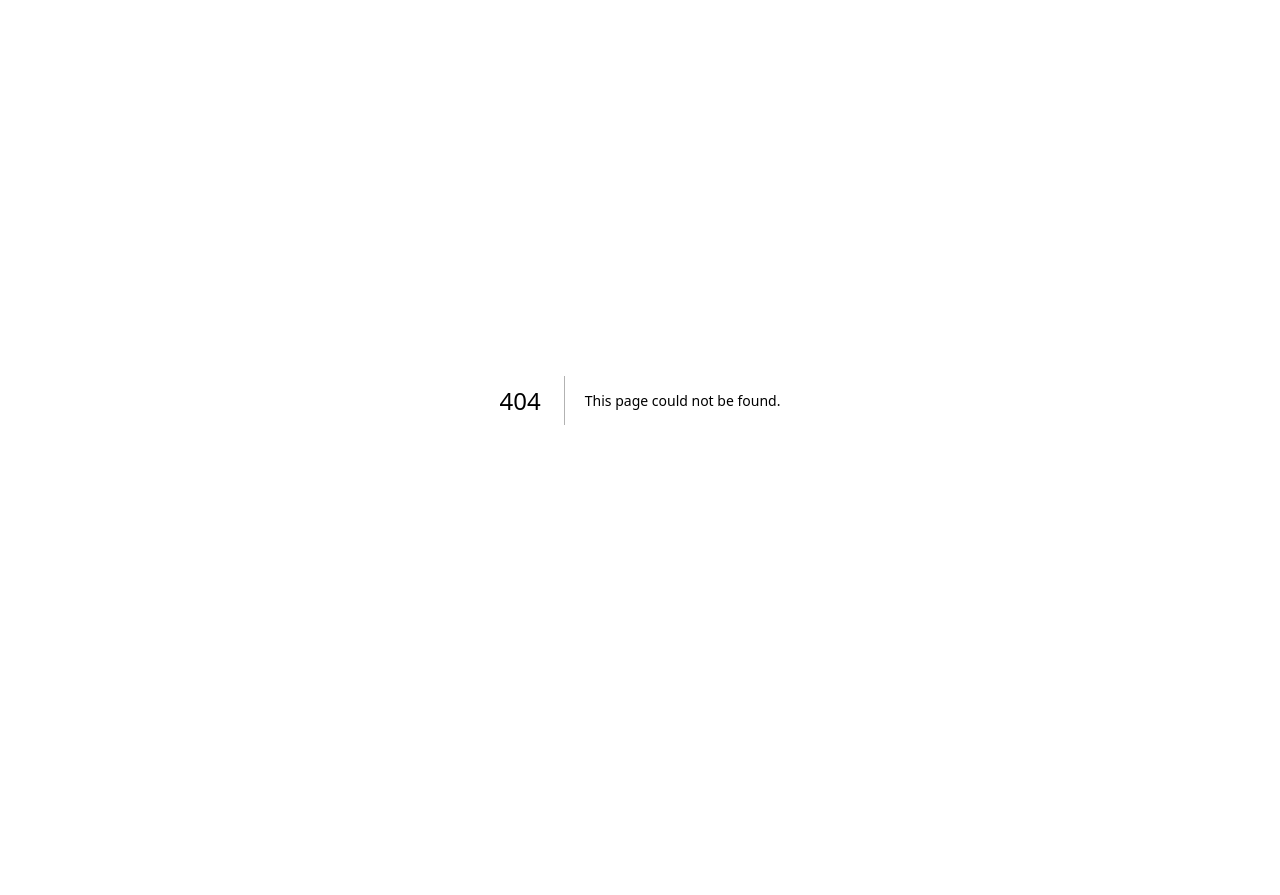
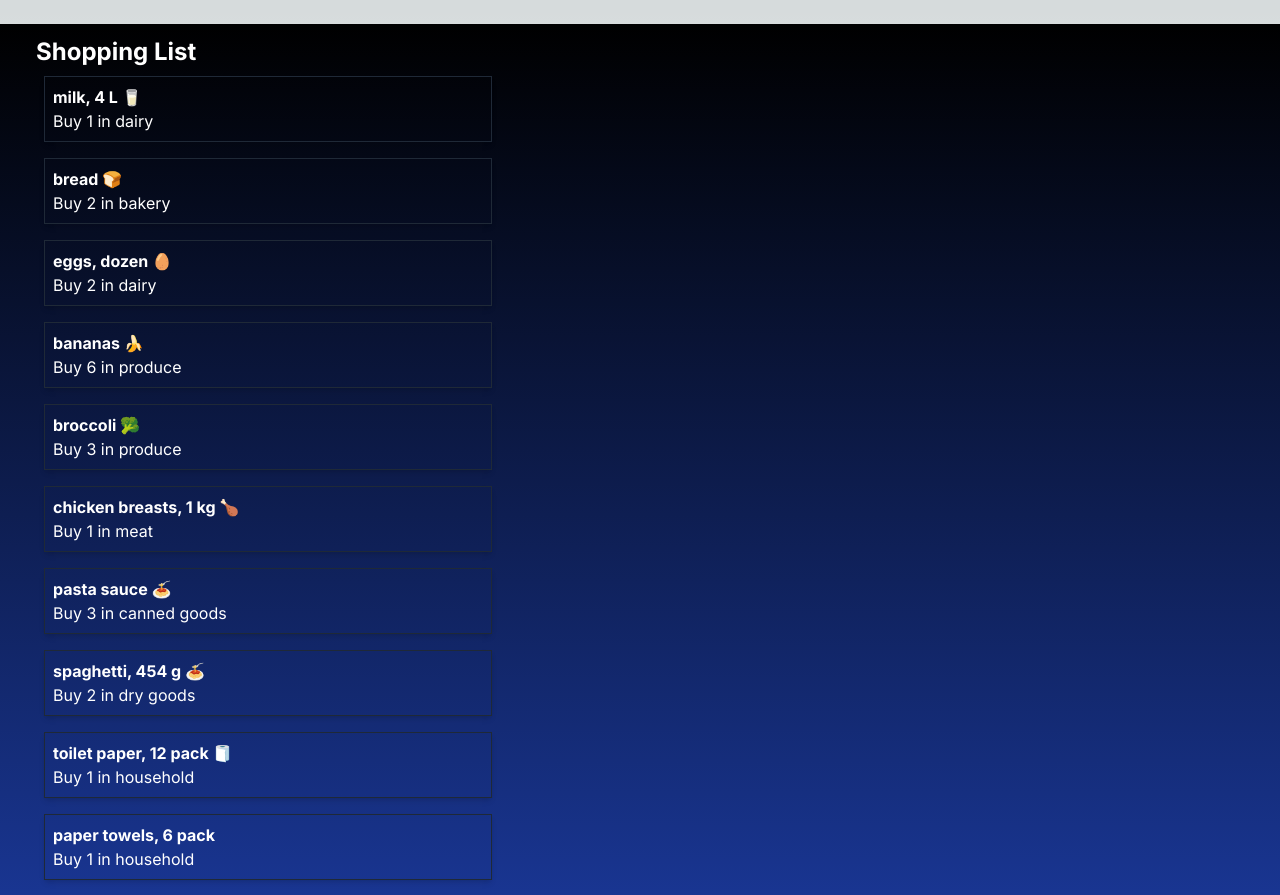
Before and after one commit to AsenaiShiberim/cprg306-assignments, a Next.js app: page /week-3 in a window 1280 px wide. Before the commit this address had no page. Shown: the top 895 px of the page. Before the commit the page ends 800 px from the top, so only its background shows below. Built offline with nearby package versions, Linux system fonts and the light colour scheme.

Commit message:
Week 3
Creating a shopping list

```diff
--- a/app/page.js
+++ b/app/page.js
@@ -1,11 +1,18 @@
 import Link from "next/link";
 export default function Page() {
   return (
-    <main>
+    <main className="b h-screen bg-black text-white">
       <h1>CPRG 306: Web Development 2 - Assignments</h1>
       <ul>
-        <li>
+        <li className="m-6 text-white ">
             <Link href="week-2">Week 2 Assignments</Link>
+            <div>
+              <ul>
+                <li>
+                <Link href="week-3">Week 3 Assignments</Link>
+                </li>
+              </ul>
+            </div>
         </li>
       </ul>
     </main>
--- /dev/null
+++ b/app/week-3/item-list.js
@@ -0,0 +1,94 @@
+import Item from "./item";
+export default function ItemList(){
+    const item1 = {
+        name: "milk, 4 L 🥛",
+        quantity: 1,
+        category: "dairy",
+      };
+
+      const item2 = {
+        name: "bread 🍞",
+        quantity: 2,
+        category: "bakery",
+      };
+
+      const item3 = {
+        name: "eggs, dozen 🥚",
+        quantity: 2,
+        category: "dairy",
+      };
+
+      const item4 = {
+        name: "bananas 🍌",
+        quantity: 6,
+        category: "produce",
+      };
+
+      const item5 = {
+        name: "broccoli 🥦",
+        quantity: 3,
+        category: "produce",
+      };
+
+      const item6 = {
+        name: "chicken breasts, 1 kg 🍗",
+        quantity: 1,
+        category: "meat",
+      };
+
+      const item7 = {
+        name: "pasta sauce 🍝",
+        quantity: 3,
+        category: "canned goods",
+      };
+
+      const item8 = {
+        name: "spaghetti, 454 g 🍝",
+        quantity: 2,
+        category: "dry goods",
+      };
+
+      const item9 = {
+        name: "toilet paper, 12 pack 🧻",
+        quantity: 1,
+        category: "household",
+      };
+
+      const item10 = {
+        name: "paper towels, 6 pack",
+        quantity: 1,
+        category: "household",
+      };
+
+      const item11 = {
+        name: "dish soap 🍽️",
+        quantity: 1,
+        category: "household",
+      };
+
+      const item12 = {
+        name: "hand soap 🧼",
+        quantity: 4,
+        category: "household",
+      };
+
+      return(
+          <ul className="space-y-2 ">
+           <li>
+                <Item name={item1.name} quantity={item1.quantity} category={item1.category}></Item>
+                <Item name={item2.name} quantity={item2.quantity} category={item2.category}></Item>
+                <Item name={item3.name} quantity={item3.quantity} category={item3.category}></Item>
+                <Item name={item4.name} quantity={item4.quantity} category={item4.category}></Item>
+                <Item name={item5.name} quantity={item5.quantity} category={item5.category}></Item>
+                <Item name={item6.name} quantity={item6.quantity} category={item6.category}></Item>
+                <Item name={item7.name} quantity={item7.quantity} category={item7.category}></Item>
+                <Item name={item8.name} quantity={item8.quantity} category={item8.category}></Item>
+                <Item name={item9.name} quantity={item9.quantity} category={item9.category}></Item>
+                <Item name={item10.name} quantity={item10.quantity} category={item10.category}></Item>
+                <Item name={item11.name} quantity={item11.quantity} category={item11.category}></Item>
+                <Item name={item12.name} quantity={item12.quantity} category={item12.category}></Item>
+           </li>
+
+          </ul>
+      );
+}
--- /dev/null
+++ b/app/week-3/item.js
@@ -0,0 +1,17 @@
+
+export default function Item({name,quantity,category}){
+   return(
+       <main className="border border-gray-800 p-2 max-w-md bg-transparent shadow-md mb-4">
+           <p className="text-white font-bold">{name}</p>
+           {quantity && (
+            <h1>
+                Buy {quantity} in {category}
+            </h1>
+
+           )}
+       </main>
+   );
+
+
+
+}
--- /dev/null
+++ b/app/week-3/page.js
@@ -0,0 +1,15 @@
+
+import ItemList from "./item-list";
+
+export default function Page() {
+  return (
+    <div className="bg-gradient-to-b from-black to-blue-800 min-h-screen">
+      <main className="m-6 text-white p-3">
+        <h1 className="text-2xl font-bold">Shopping List</h1>
+        <div className="my-2 ml-2">
+          <ItemList />
+        </div>
+      </main>
+    </div>
+  );
+}
```
